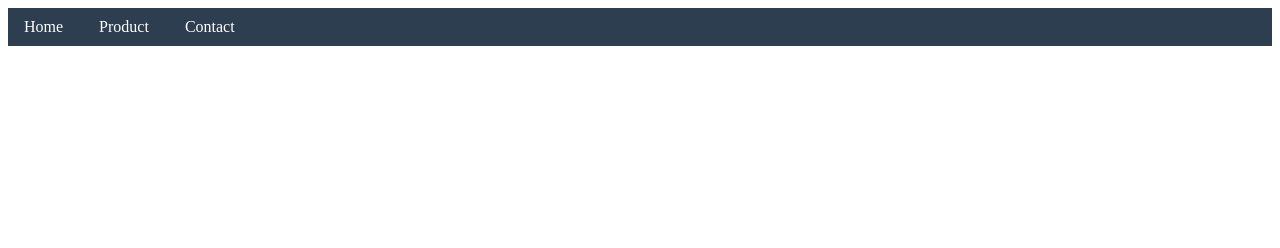
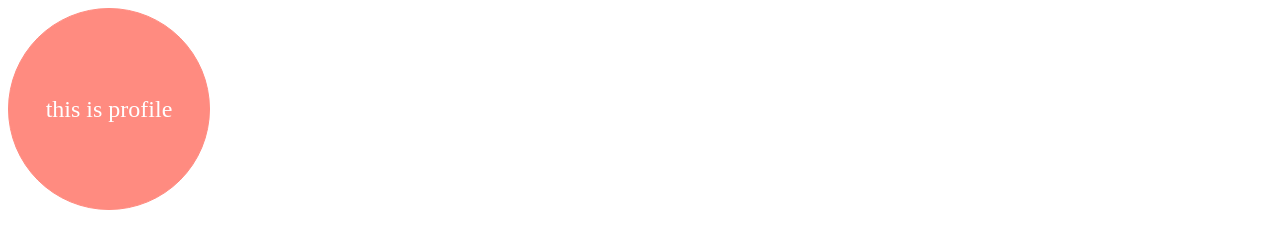
Before and after one commit to robbyvan/Sass-SCSS, a website built with webpack: page dest/index.html in a window 1280 px wide. Built offline with nearby package versions, Linux system fonts and the light colour scheme.

Commit message:
Partials

```diff
--- a/dest/index.html
+++ b/dest/index.html
@@ -2,16 +2,14 @@
 <html>
 <head>
   <meta charset="utf-8">
-  <title>SCSS</title>
+  <title>Profile</title>
 </head>
 <body>
-  <nav>
-    <ul>
-      <li><a href="#">Home</a></li>
-      <li><a href="#">Product</a></li>
-      <li><a href="#">Contact</a></li>
-    </ul>
-  </nav>
+
+  <div class="profile">
+    <p>this is profile</p>
+  </div>
+
 </body>
 <script type="text/javascript" src="./assets/bundle.js"></script>
 </html>
--- /dev/null
+++ b/src/stylesheets/_profile.scss
@@ -0,0 +1,18 @@
+$main-color: #ff8b80;
+
+.profile {
+  background-color: $main-color;
+  border: 1px solid $main-color;
+  border-radius: 50%;
+  width: 200px;
+  height: 200px;
+  color: #fff;
+  text-align: center;
+}
+.profile p {
+  margin: 0;
+  padding: 0;
+  width: 200px;
+  height: 200px;
+  line-height: 200px;
+}
--- a/src/stylesheets/style.scss
+++ b/src/stylesheets/style.scss
@@ -1,33 +1,5 @@
-$main-color: #2c3e50;
-$hover-color: #16a085;
-$text-color: #fff;
+@import "profile";
 
-body {
-  background-color: #fff;
+p {
+  font-size: 24px;
 }
-
-nav {
-
-  ul {
-    background-color: $main-color;
-    margin: 0;
-    padding: 0;
-    list-style: none;
-  }
-
-  li {
-    display: inline-block;
-  }
-
-  a {
-    color: $text-color;
-    display: inline-block;
-    padding: 10px 16px;
-    text-decoration: none;
-  }
-
-  a:hover {
-    background-color: $hover-color;
-  }
-
-}
```
Also changed, not shown: readme.md.
